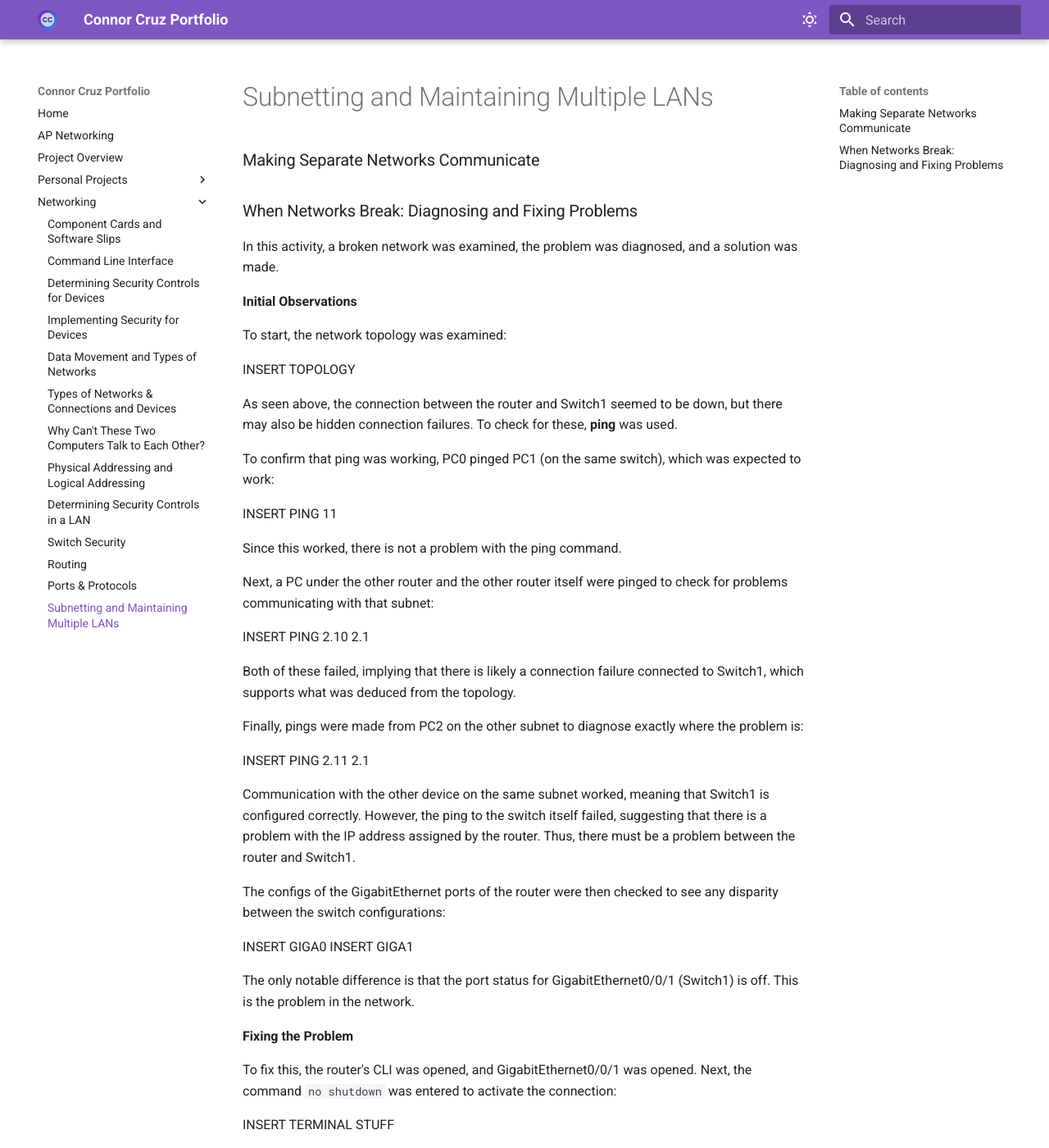
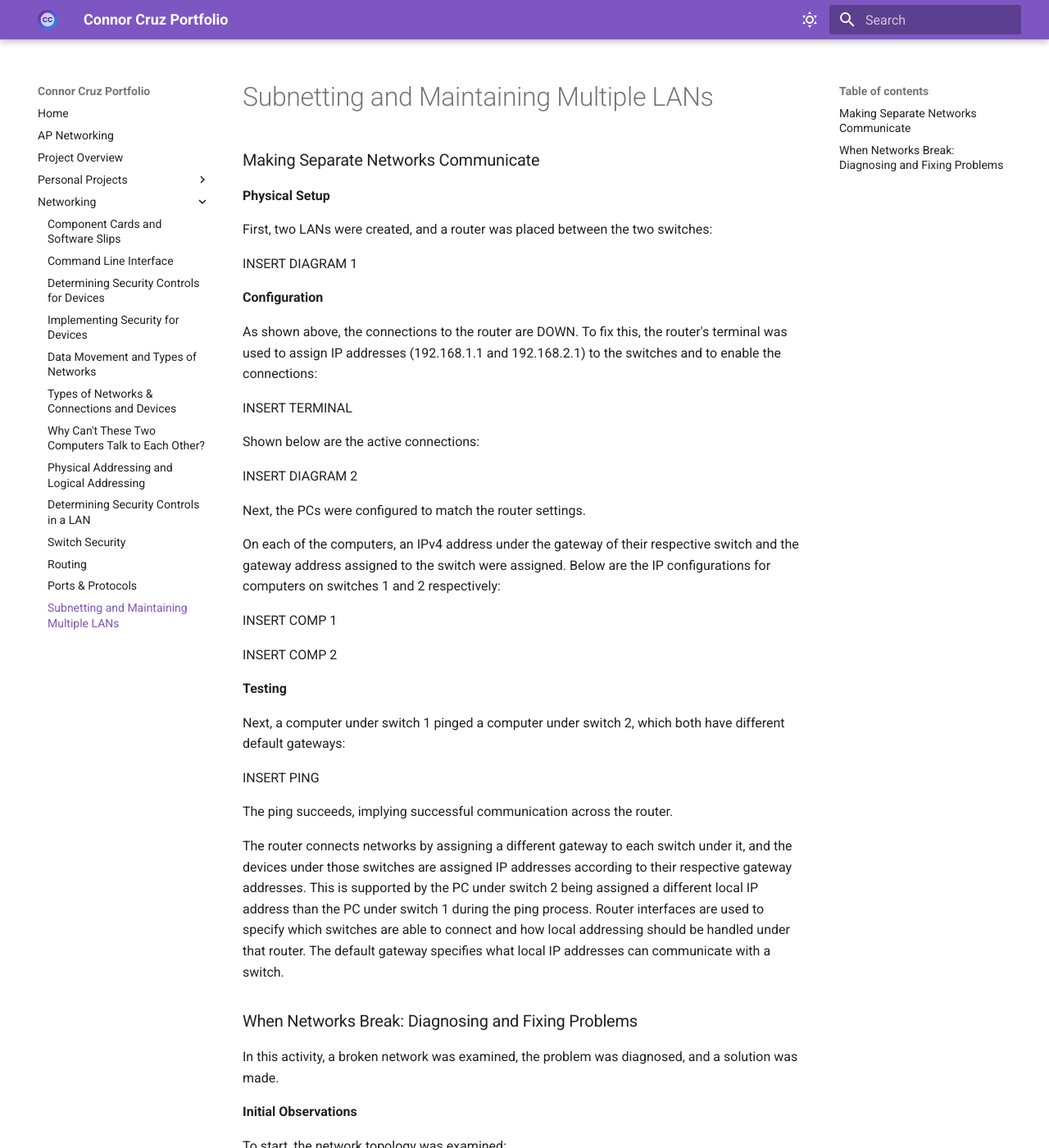
Before and after one commit to connorfcruz/cruz-connor-portfolio, an MkDocs documentation site: the page built from docs/networking/assignment13.md, in a window 1280 px wide and 1400 px high. Shown: the whole window at 82% size. Built offline with MkDocs 1.6.1 and Material for MkDocs 9.7.7, drawn with Linux system fonts in a browser that asks for light colours.

Commit message:
Assignment 13 changes

```diff
--- a/docs/networking/assignment13.md
+++ b/docs/networking/assignment13.md
@@ -2,7 +2,39 @@
 
 ### Making Separate Networks Communicate
 
+**Physical Setup**
 
+First, two LANs were created, and a router was placed between the two switches:
+
+INSERT DIAGRAM 1
+
+**Configuration**
+
+As shown above, the connections to the router are DOWN. To fix this, the router's terminal was used to assign IP addresses (192.168.1.1 and 192.168.2.1) to the switches and to enable the connections:
+
+INSERT TERMINAL
+
+Shown below are the active connections:
+
+INSERT DIAGRAM 2
+
+Next, the PCs were configured to match the router settings.
+
+On each of the computers, an IPv4 address under the gateway of their respective switch and the gateway address assigned to the switch were assigned. Below are the IP configurations for computers on switches 1 and 2 respectively:
+
+INSERT COMP 1
+
+INSERT COMP 2
+
+**Testing**
+
+Next, a computer under switch 1 pinged a computer under switch 2, which both have different default gateways:
+
+INSERT PING
+
+The ping succeeds, implying successful communication across the router.
+
+The router connects networks by assigning a different gateway to each switch under it, and the devices under those switches are assigned IP addresses according to their respective gateway addresses. This is supported by the PC under switch 2 being assigned a different local IP address than the PC under switch 1 during the ping process. Router interfaces are used to specify which switches are able to connect and how local addressing should be handled under that router. The default gateway specifies what local IP addresses can communicate with a switch.
 
 ### When Networks Break: Diagnosing and Fixing Problems
 
```
